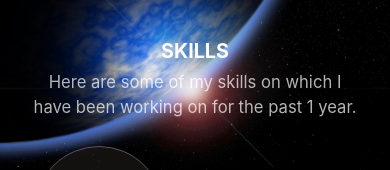
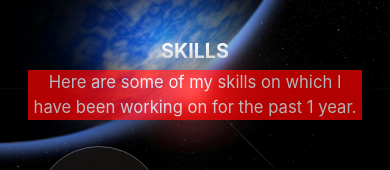
Before and after one commit to Youngswadhin/My-Portfolio, a React (Create React App) app: page / in a window 390 px wide. Shown: the part 889-1059 px from the top of the page. Built offline with nearby package versions, Linux system fonts and the light colour scheme.

Commit message:
update build

```diff
--- a/src/StyleSheet/Education.css
+++ b/src/StyleSheet/Education.css
@@ -92,10 +92,11 @@
     }
     .headingDecs{
         margin: 0;
+        background: red;
     }
-    .education {
+    /* .education {
         height: max-content;
-    }
+    } */
 
     .clgDiv {
         width: 70%;
```
